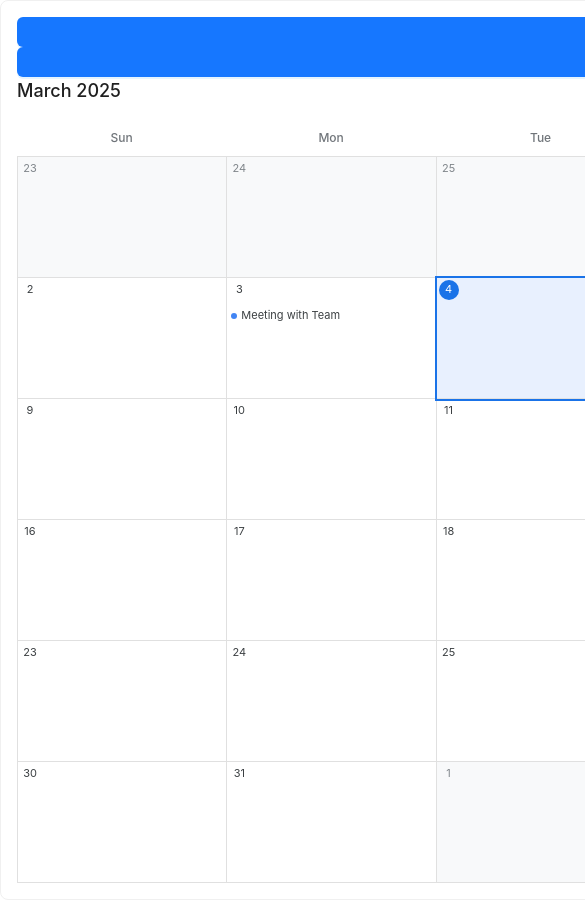
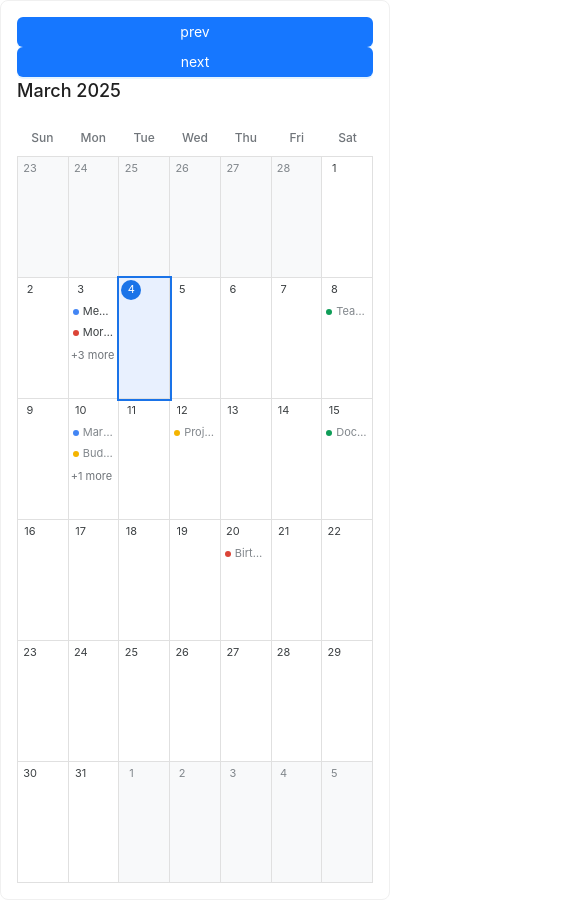
Before and after one commit to vinctustech/calendar-test, a React (Vite) app: page / in a window 390 px wide. Shown: the top 900 px of the page, 585 px wide, since content can reach past the window. Built offline with nearby package versions, Linux system fonts and the light colour scheme.

Commit message:
responsive size fixes

```diff
--- a/src/App.tsx
+++ b/src/App.tsx
@@ -6,7 +6,7 @@ function App() {
   const [currentMonth, setCurrentMonth] = useState(new Date().getMonth())
   const [currentYear, setCurrentYear] = useState(new Date().getFullYear())
 
-  // Sample data for demonstration
+  // Sample data for demonstration with multiple events on the same days
   const sampleEvents = [
     {
       id: 1,
@@ -17,7 +17,7 @@ function App() {
     },
     {
       id: 2,
-      title: 'Doctor Appointment',
+      title: 'Doctor Appointment - asdf zxcv qwer sdfg asdf zxcv sdfg qwet asdf',
       date: new Date(2025, 2, 15),
       color: '#0F9D58',
       completed: true,
@@ -36,7 +36,64 @@ function App() {
       color: '#F4B400',
       completed: false,
     },
-    { id: 5, title: 'Team Lunch', date: new Date(2025, 2, 8), color: '#0F9D58', completed: true },
+    {
+      id: 5,
+      title: 'Team Lunch',
+      date: new Date(2025, 2, 8),
+      color: '#0F9D58',
+      completed: true,
+    },
+    // Adding multiple events on the same day
+    {
+      id: 6,
+      title: 'Morning Standup',
+      date: new Date(2025, 2, 3),
+      color: '#DB4437',
+      completed: false,
+    },
+    {
+      id: 7,
+      title: 'Client Call',
+      date: new Date(2025, 2, 3),
+      color: '#F4B400',
+      completed: false,
+    },
+    {
+      id: 8,
+      title: 'Review Designs',
+      date: new Date(2025, 2, 3),
+      color: '#4285F4',
+      completed: false,
+    },
+    {
+      id: 9,
+      title: 'Weekly Report Due',
+      date: new Date(2025, 2, 3),
+      color: '#0F9D58',
+      completed: false,
+    },
+    // Multiple events on another day
+    {
+      id: 10,
+      title: 'Marketing Meeting',
+      date: new Date(2025, 2, 10),
+      color: '#4285F4',
+      completed: false,
+    },
+    {
+      id: 11,
+      title: 'Budget Review',
+      date: new Date(2025, 2, 10),
+      color: '#F4B400',
+      completed: false,
+    },
+    {
+      id: 12,
+      title: 'Team Building',
+      date: new Date(2025, 2, 10),
+      color: '#DB4437',
+      completed: false,
+    },
   ]
 
   const handleMonthChange = (month: SetStateAction<number>, year: SetStateAction<number>) => {
@@ -66,7 +123,7 @@ function App() {
 
   return (
     <Card
-      style={{ width: 1500, height: 900, display: 'flex', flexDirection: 'column' }}
+      style={{ width: '100%', height: 900, display: 'flex', flexDirection: 'column' }}
       styles={{
         body: {
           flex: 1,
--- a/src/Calendar/index.tsx
+++ b/src/Calendar/index.tsx
@@ -2,12 +2,18 @@ import { FC, useState } from 'react'
 import './styles.css'
 
 export type CalendarEvent = { date: Date; title: string; color: string }
-export type CalendarProps = { month: number; year: number; events: CalendarEvent[] }
+export type CalendarProps = {
+  month: number
+  year: number
+  events: CalendarEvent[]
+  maxEventsPerDay?: number
+}
 
 const Calendar: FC<CalendarProps> = ({
   month = new Date().getMonth(),
   year = new Date().getFullYear(),
   events,
+  maxEventsPerDay = 2,
 }) => {
   const [selectedDate, setSelectedDate] = useState(new Date())
 
@@ -173,7 +179,7 @@ const Calendar: FC<CalendarProps> = ({
 
               {/* Events */}
               <div className="events-container">
-                {dateEvents.slice(0, 3).map((event, eventIndex) => (
+                {dateEvents.slice(0, maxEventsPerDay).map((event, eventIndex) => (
                   <div
                     key={eventIndex}
                     className={`event-item ${isFutureDate(event.date) ? 'future-event' : ''}`}
@@ -183,8 +189,8 @@ const Calendar: FC<CalendarProps> = ({
                   </div>
                 ))}
 
-                {dateEvents.length > 3 && (
-                  <div className="more-events">+{dateEvents.length - 3} more</div>
+                {dateEvents.length > maxEventsPerDay && (
+                  <div className="more-events">+{dateEvents.length - maxEventsPerDay} more</div>
                 )}
               </div>
             </div>
--- a/src/Calendar/styles.css
+++ b/src/Calendar/styles.css
@@ -38,9 +38,9 @@
 .calendar-grid {
     display: grid;
     grid-template-columns: repeat(7, 1fr);
-    grid-template-rows: repeat(6, minmax(80px, 1fr)); /* Equal height for 6 weeks */
-    flex: 1; /* Take remaining space in container */
-    min-height: 0; /* IMPORTANT: Allows flex container to shrink below content size */
+    grid-template-rows: repeat(6, 1fr);
+    flex: 1;
+    min-height: 0;
     border-left: 1px solid #e0e0e0;
 }
 
@@ -73,7 +73,7 @@
 .date-number-container {
     display: flex;
     justify-content: flex-start;
-    margin-bottom: 6px;
+    margin-bottom: 2px;
 }
 
 .date-number {
```
